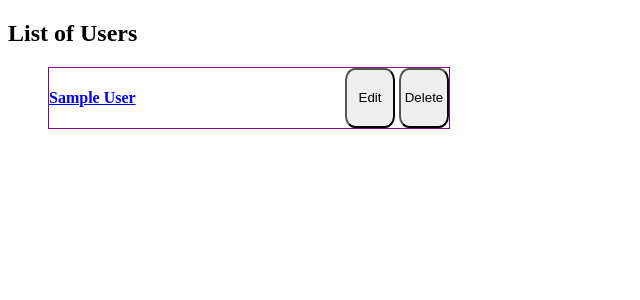
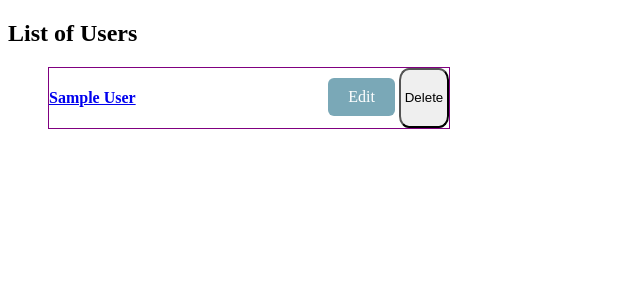
Before and after one commit to guymandev/todo-manager, a Node server app: template views/users/user-index.ejs in a window 1280 px wide. Shown: the part 103-403 px from the top of the page, without its empty margins (0-640 px from the left). Run offline with Node 20, Linux system fonts and the light colour scheme; the template is opened without the code that fills it: values that come from a table or form of the project are taken from there, others are empty; the visitor is signed in with stand-in values (Sample User, id 1); some libraries are stand-ins or nearby versions.

Commit message:
Completed basic edit form (but haven't implemented submit) and also redesigned/restyled Edit button on User Index page to a styled anchor tag, instead of a button.

```diff
--- a/controllers/users.js
+++ b/controllers/users.js
@@ -57,8 +57,8 @@ router.post('/create', (req, res) => {
 router.get('/:id/edit', (req, res) => {
     db.User.findById(req.params.id)
         //.then(wand => console.log(wand._id.toString()));
-        .then(wand => res.send('You\'ll be editing user ' + wand._id.toString()));
-        // .then(user => res.render('edit-form', {user: user}));
+        // .then(wand => res.send('You\'ll be editing user ' + wand._id.toString()));
+        .then(user => res.render('users/edit-form', {user: user}));
 });
 
 /* Export these routes so that they are accessible in `server.js`
--- a/public/styles/user-index.css
+++ b/public/styles/user-index.css
@@ -17,3 +17,18 @@
     padding: 0;
 
 }
+
+.button {
+    display: inline-block;
+    padding: 10px 20px;
+    text-align: center;
+    text-decoration: none;
+    color: #ffffff;
+    background-color: #7aa8b7;
+    border-radius: 6px;
+    outline: none;
+    transition: 0.3s;
+  }
+  .button:hover {
+    background-color: #c2c7c7;
+  }
--- a/views/users/user-index.ejs
+++ b/views/users/user-index.ejs
@@ -21,7 +21,7 @@
                     <a href="/users/<%= user._id %>"><h4><%= user.name %></h4></a>
                     </div>
                     <div>
-                        <button class="user-action-buttons">Edit</button>
+                        <a class="button" href="/users/<%= user._id %>/edit">Edit</a>
                         <button class="user-action-buttons">Delete</button>
                     </div>
                 </li>
```
Also changed, not shown: views/users/edit-form.ejs (+19 -2 lines).
